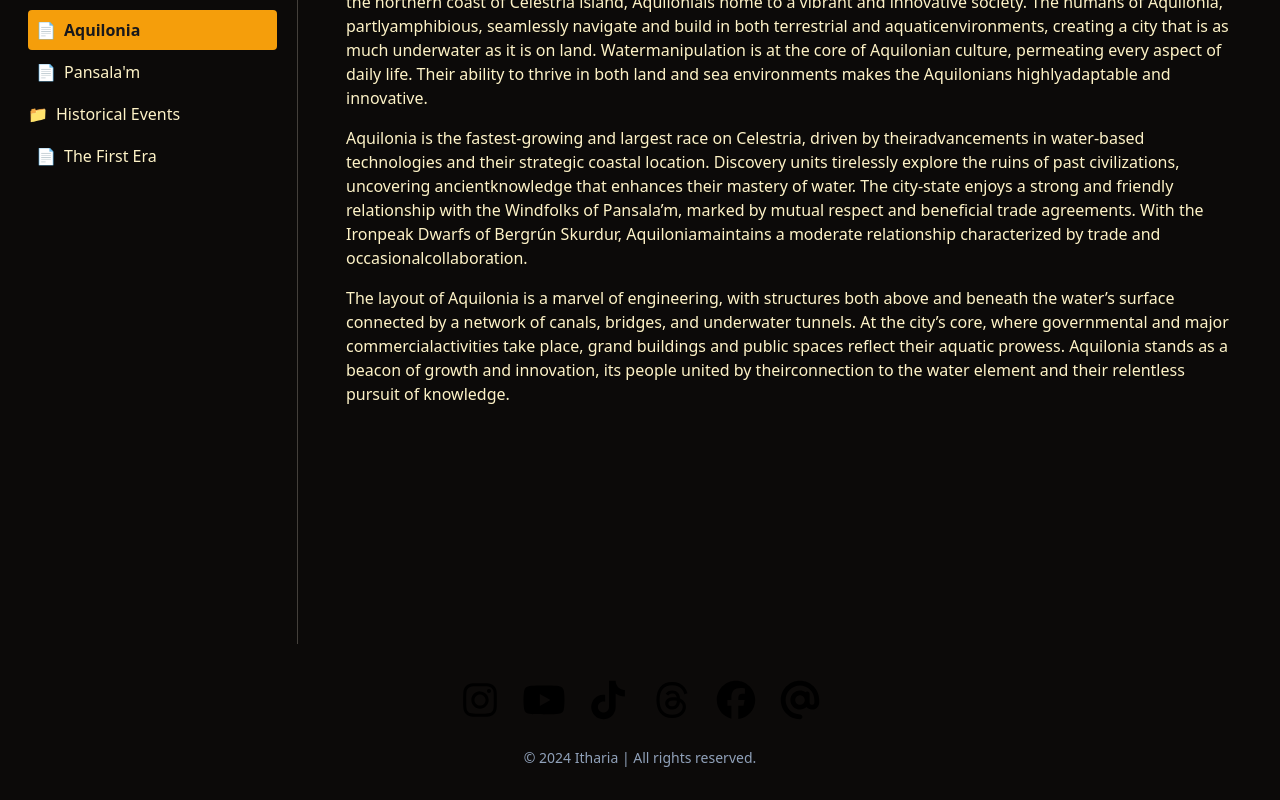
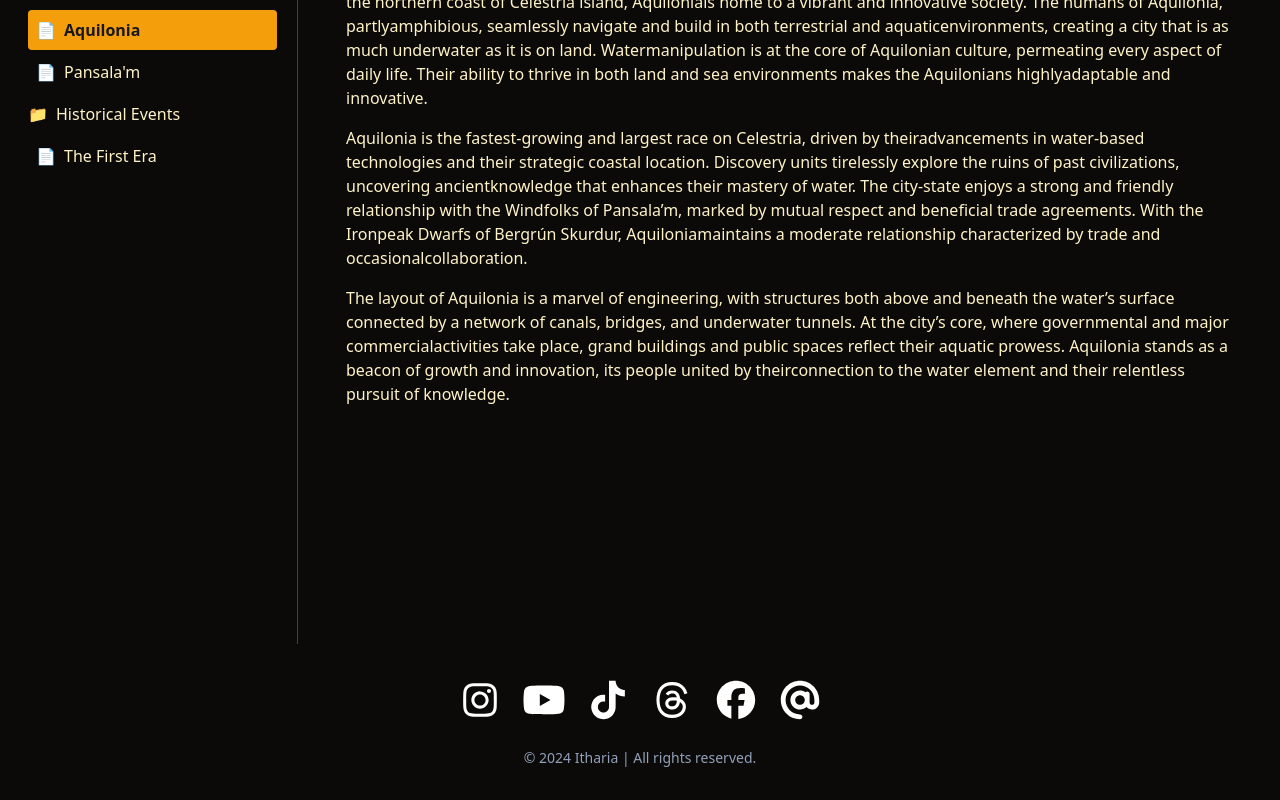
Before and after one commit to Hubinatorr/itharia, a Vue app: page /wiki/aquilonia in a window 1280 px wide. Shown: the part 228-1028 px from the top of the page. Built offline with nearby package versions, Linux system fonts and the light colour scheme.

Commit message:
footer fix

```diff
--- a/src/components/Footer.vue
+++ b/src/components/Footer.vue
@@ -1,5 +1,5 @@
 <template>
-    <footer class="dark:bg-stone-950 text-slate-100 py-8 px-4 text-center font-sans">
+    <footer class="bg-stone-950 text-slate-100 py-8 px-4 text-center font-sans">
         <div class="flex justify-center gap-4 mb-6">
 
             <a v-for="social in socialLinks"
@@ -9,7 +9,7 @@
                rel="noopener noreferrer"
                :aria-label="`Visit our ${social.name} page`"
                class="text-base font-medium transition-colors duration-300 hover:text-yellow-200 transform hover:-translate-y-0.5">
-                <div class="w-12 hover:fill-yellow-200 dark:fill-white" v-html="social.icon"></div>
+                <div class="w-12 hover:fill-yellow-200 fill-white" v-html="social.icon"></div>
             </a>
         </div>
 
--- a/src/components/wiki/WikiBreadcrumbs.vue
+++ b/src/components/wiki/WikiBreadcrumbs.vue
@@ -11,9 +11,8 @@
                 </router-link>
 
                 <span v-else class="truncate" :class="{ 'text-zinc-200 font-medium': index === path.length - 1 }">
-            {{ item.name }}
-        </span>
-
+                    {{ item.name }}
+                </span>
                 <span v-if="index < path.length - 1" class="mx-2">/</span>
             </li>
         </ol>
```
